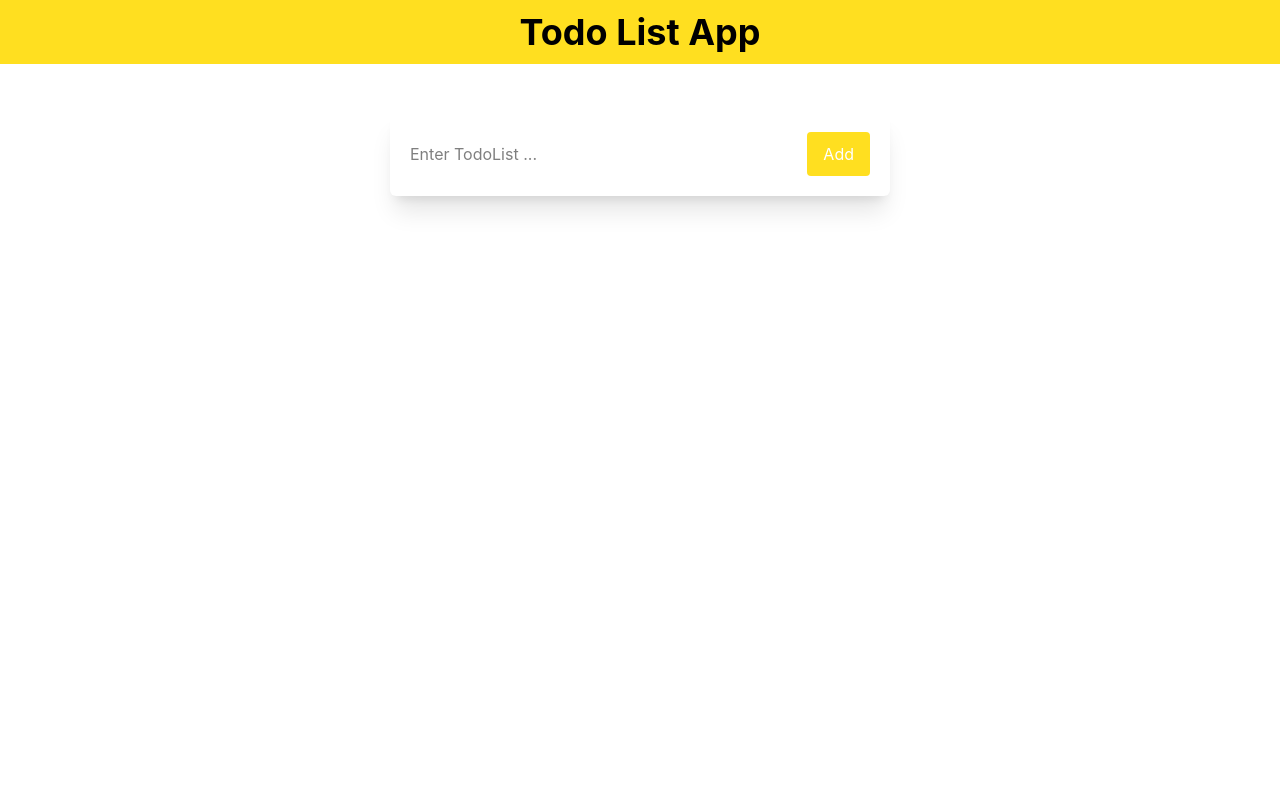
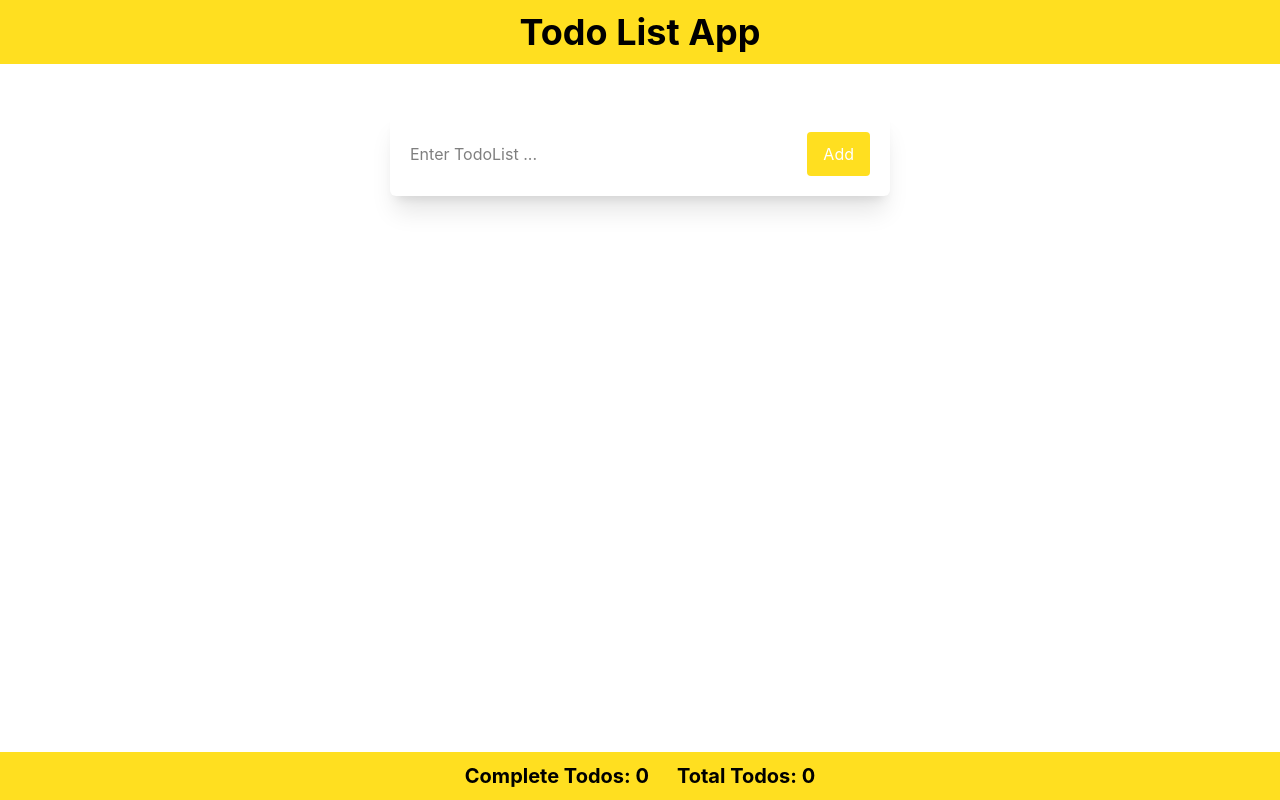
Before and after one commit to CodingWithLaiba/React-masterclass, a React (Vite) app in the folder TodoApp/: page / in a window 1280 px wide. Built offline with nearby package versions, Linux system fonts and the light colour scheme.

Commit message:
feat: refactor Todo component to manage state and sorting of todos

```diff
--- a/TodoApp/src/components/Todo.jsx
+++ b/TodoApp/src/components/Todo.jsx
@@ -1,13 +1,19 @@
 import { useState } from "react";
 import TodoList from "./TodoList";
+import Footer from "./Footer";
 
 export default function Todo() {
-  const [todo, setTodo] = useState("");
+  const [todo, setTodo] = useState({ name: "", completed: false });
   const [todoList, setTodoList] = useState([]);
+  const completeTodos = todoList.filter((todo) => todo.completed).length;
+  const totaltodos = todoList.length;
+  const sortedTodos = todoList
+    .slice()
+    .sort((a, b) => Number(a.completed) - Number(b.completed));
   function handleSubmit(e) {
     e.preventDefault();
     setTodoList([...todoList, todo]);
-    setTodo("");
+    setTodo({ name: "", completed: false });
   }
   return (
     <div>
@@ -19,8 +25,13 @@ export default function Todo() {
           className="block w-full border-none text-black text-[16px] focus:outline-0"
           placeholder="Enter TodoList ..."
           type="text"
-          value={todo}
-          onChange={(e) => setTodo(e.target.value)}
+          value={todo.name}
+          onChange={(e) =>
+            setTodo({
+              ...todo,
+              name: e.target.value,
+            })
+          }
         />
         <button
           className="border-none bg-yellow-300 inline-block rounded-sm text-white py-2.5 px-4 cursor-pointer"
@@ -29,17 +40,19 @@ export default function Todo() {
           Add
         </button>
       </form>
+
       <div className="bg-white rounded-md w-125 mt-12 mx-auto shadow-2xl">
-        {todoList.map((item) => (
+        {sortedTodos.map((item) => (
           // <h3 key={item}>{item}</h3>
           <TodoList
             item={item}
-            key={item}
+            key={item.name}
             todoList={todoList}
             setTodoList={setTodoList}
           />
         ))}
       </div>
+      <Footer completeTodos={completeTodos} totaltodos={totaltodos} />
     </div>
   );
 }
```
